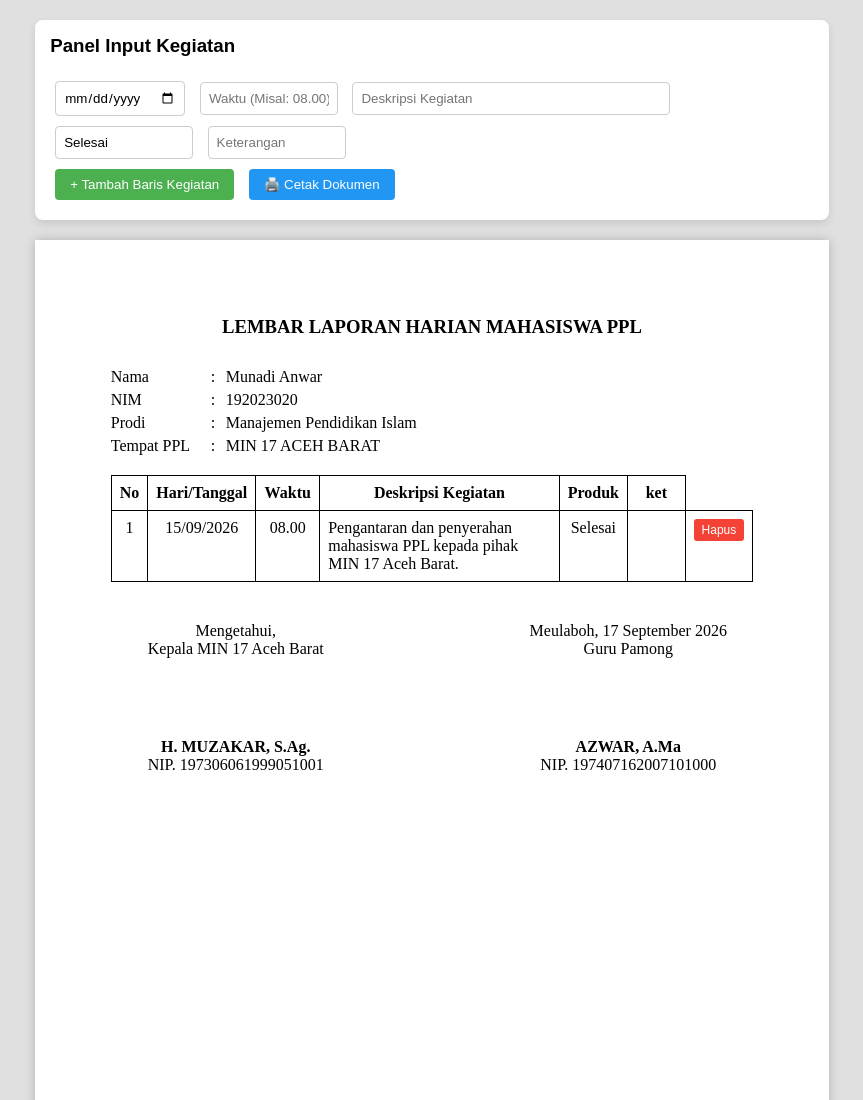
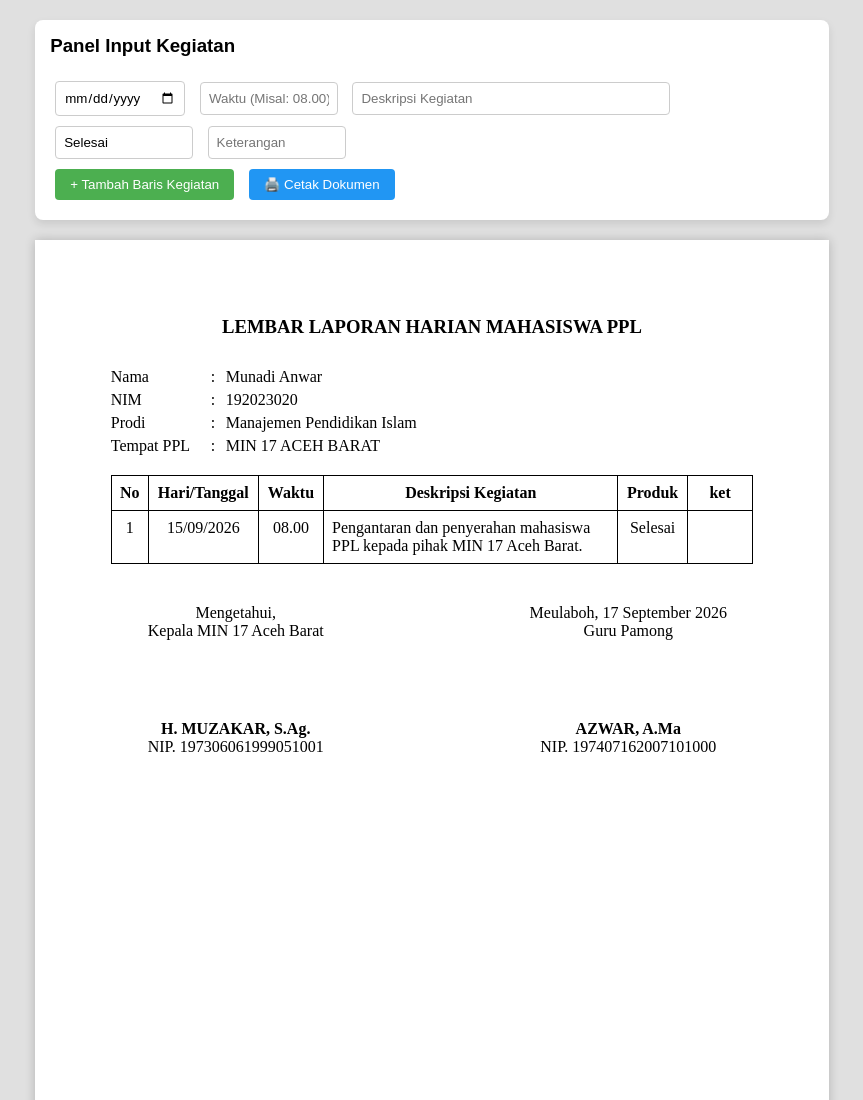
Before and after one commit to thisneid-prog/Logbook-Harian, a plain HTML site: page index.html in a window 1280 px wide. Shown: the top 1100 px of the page, without its empty margins (208-1071 px from the left). Drawn offline with Linux system fonts and the light colour scheme.

Commit message:
Update index.html

```diff
--- a/index.html
+++ b/index.html
@@ -88,16 +88,6 @@
         }
 
         .teks-kiri { text-align: left; }
-
-        .btn-aksi {
-            background-color: #f44336;
-            color: white;
-            border: none;
-            padding: 4px 8px;
-            border-radius: 3px;
-            cursor: pointer;
-            font-size: 12px;
-        }
 
         .tanda-tangan {
             display: flex;
@@ -201,9 +191,6 @@
                     <td class="teks-kiri">${item.deskripsi}</td>
                     <td>${item.produk}</td>
                     <td>${item.ket}</td>
-                    <td class="no-print">
-                        <button class="btn-aksi" onclick="hapusBaris(${index})">Hapus</button>
-                    </td>
                 `;
                 tbody.appendChild(tr);
             });
```
